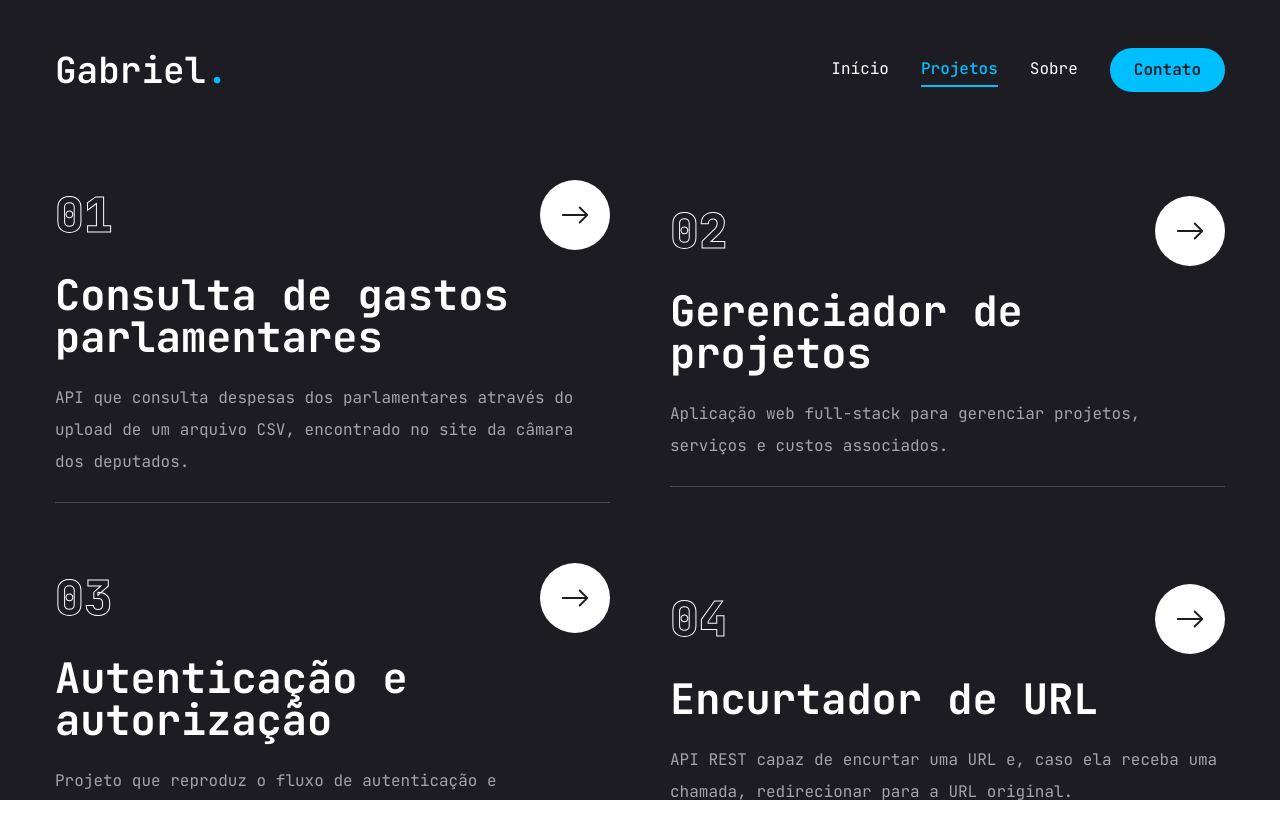
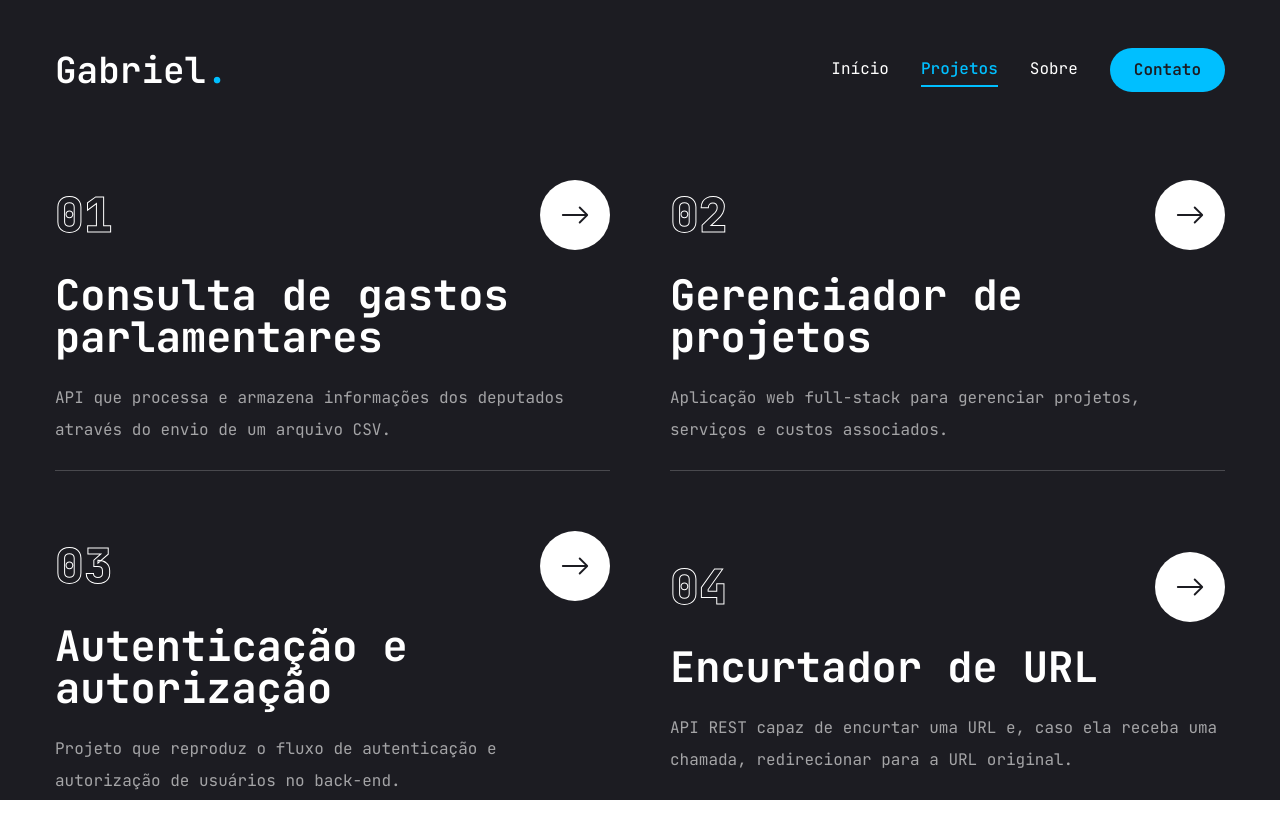
Before and after one commit to gabrieudev/portfolio, a Next.js app: page /projetos in a window 1280 px wide. Shown: the top 838 px of the page. Built offline with nearby package versions, Linux system fonts and the light colour scheme.

Commit message:
style: change project description

```diff
--- a/src/app/projetos/page.jsx
+++ b/src/app/projetos/page.jsx
@@ -9,7 +9,7 @@ const projects = [
     num: "01",
     title: "Consulta de gastos parlamentares",
     description:
-      "API que consulta despesas dos parlamentares através do upload de um arquivo CSV, encontrado no site da câmara dos deputados.",
+      "API que processa e armazena informações dos deputados através do envio de um arquivo CSV.",
     href: "https://github.com/gabrieudev/gastos-parlamentares",
   },
   {
```
